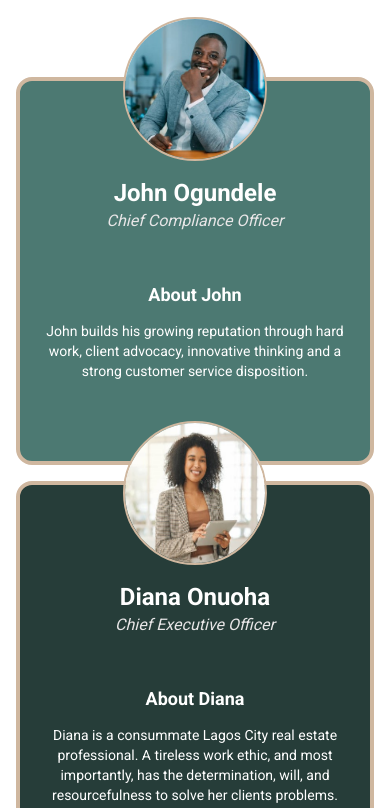
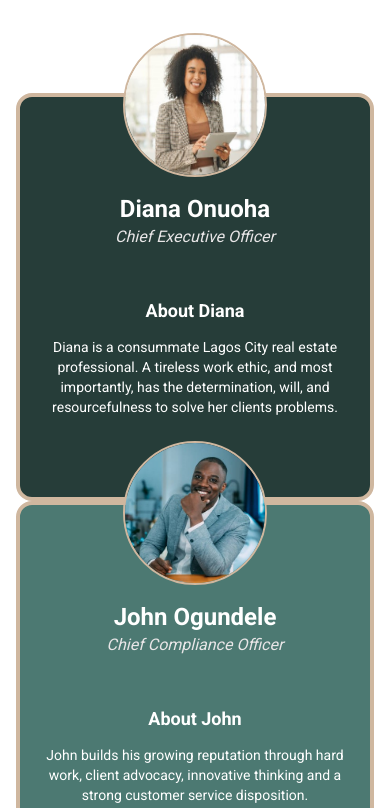
Before and after one commit to Bossmariq/SANTA-FE, a website: page our-team.html in a window 390 px wide. Shown: the part 695-1503 px from the top of the page. Drawn offline with nearby package versions, Linux system fonts and the light colour scheme; files that its build step writes are made by us from their sources.

Commit message:
Update our-team.html

```diff
--- a/our-team.html
+++ b/our-team.html
@@ -416,7 +416,7 @@
             class="flex flex-col md:flex-row space-y-4 md:space-y-0 md:space-x-4"
           >
             <div
-              class="p-4 pb-0 bg-primary w-full border-4 border-tertiary rounded-2xl"
+              class="p-4 pb-0 order-2 md:order-1 bg-primary w-full border-4 border-tertiary rounded-2xl"
             >
               <div
                 class="flex flex-col relative -top-20 items-center text-center space-y-4 text-white"
@@ -441,7 +441,7 @@
               </div>
             </div>
             <div
-              class="p-4 pb-0 bg-[#263D39] border-4 border-tertiary rounded-2xl"
+              class="p-4 pb-0 order-1 md:order-2  bg-[#263D39] border-4 border-tertiary rounded-2xl"
             >
               <div
                 class="flex flex-col relative -top-20 items-center text-center space-y-4 text-white"
@@ -467,7 +467,7 @@
               </div>
             </div>
             <div
-              class="p-4 pb-0 bg-primary border-4 w-full border-tertiary rounded-2xl"
+              class="p-4 pb-0 order-3 bg-primary border-4 w-full border-tertiary rounded-2xl"
             >
               <div
                 class="flex flex-col relative -top-20 items-center text-center space-y-4 text-white"
```
